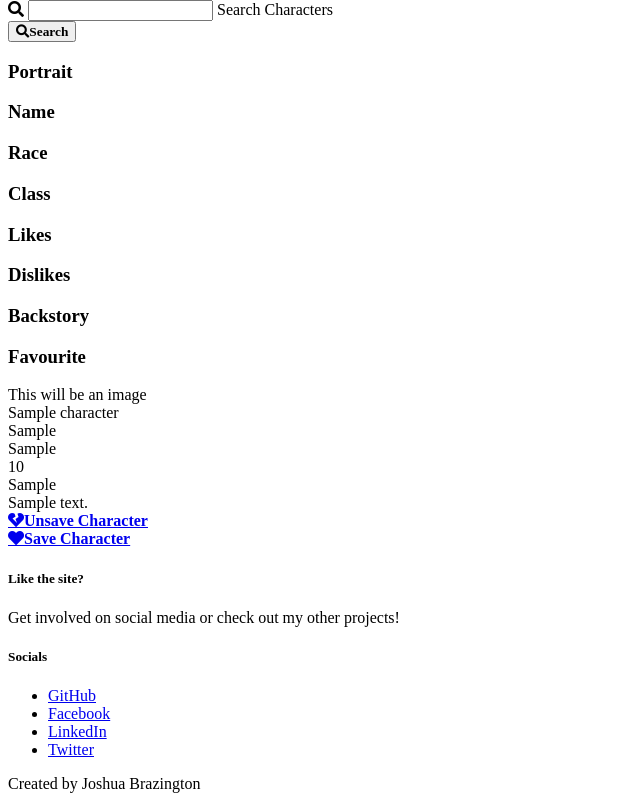
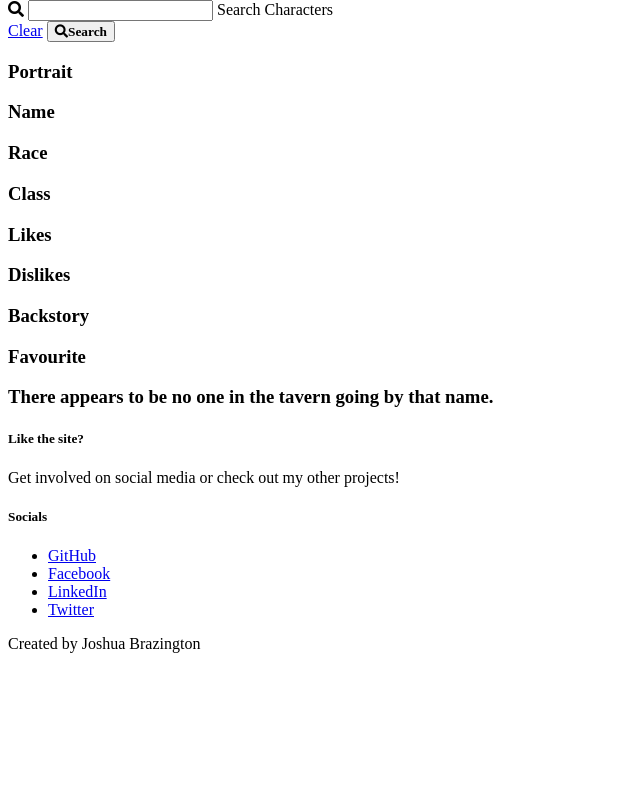
Before and after one commit to Code-Institute-Submissions/IBrazyI-The-Drunken-Goblin, a Flask app: page /search in a window 1280 px wide. Shown: the part 26-827 px from the top of the page, without its empty margins (0-640 px from the left). After the commit the page ends 679 px from the top, so only its background shows below. Run offline with Flask 2, Linux system fonts and the light colour scheme; a database or web service that is not in the repository returns one stand-in record (values such as "Sample title"); parts of the project's set-up code (start-up, migrations or seed data) failed here and were passed over; some libraries are stand-ins or nearby versions.

Commit message:
Completed tweaking with search function, searches correct parts of the database, clear button clears the search and an error message shows when no items with searched name appear

```diff
--- a/templates/tavern.html
+++ b/templates/tavern.html
@@ -8,7 +8,7 @@
             <label for="query">Search Characters</label>
         </div>
         <div class="col s12 m4">
-            <a href="{{ url_for('tavern') }}"></a>
+            <a href="{{ url_for('tavern') }}">Clear</a>
             <button type="submit" class="">
                 <i class="fas fa-search">Search</i>
             </button>
@@ -25,6 +25,7 @@
     <div class=""><h3>Backstory</h3></div>
     <div class=""><h3>Favourite</h3></div>
 </div>
+{% if character|length > 0 %}
     {% for character in characters %}
         <div class="">
             <div class="">This will be an image</div>
@@ -42,5 +43,8 @@
             {% endif %}
         </div>
     {% endfor %}
+{% else %}
+        <h3>There appears to be no one in the tavern going by that name.</h3>
+{% endif %}
 
 {% endblock %}
```
Lines whose indentation alone changed are shown as unchanged.
